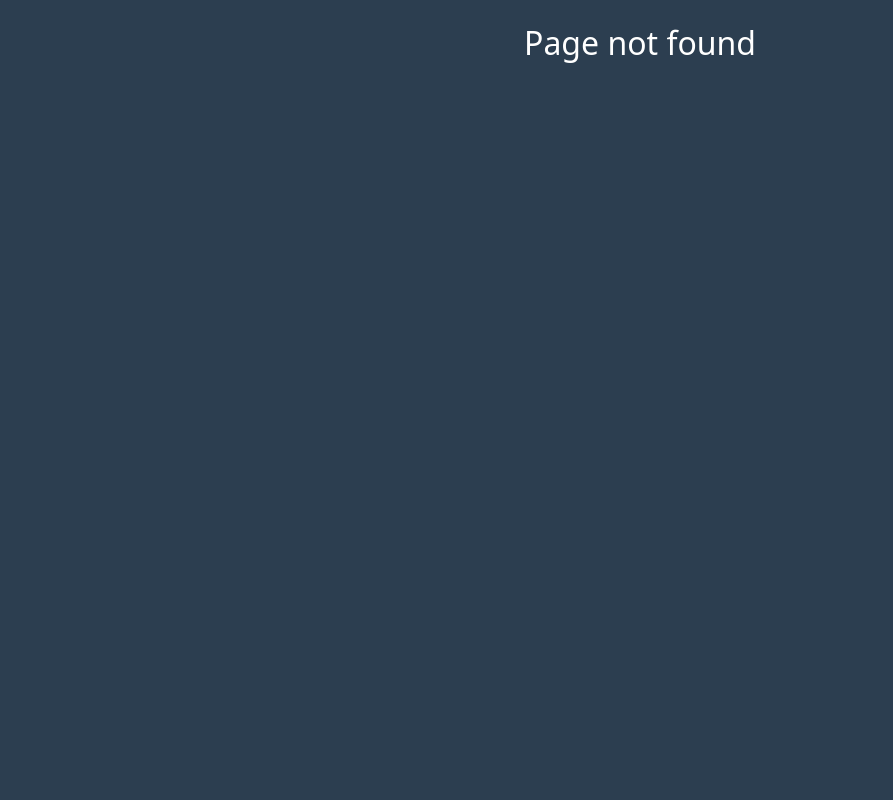
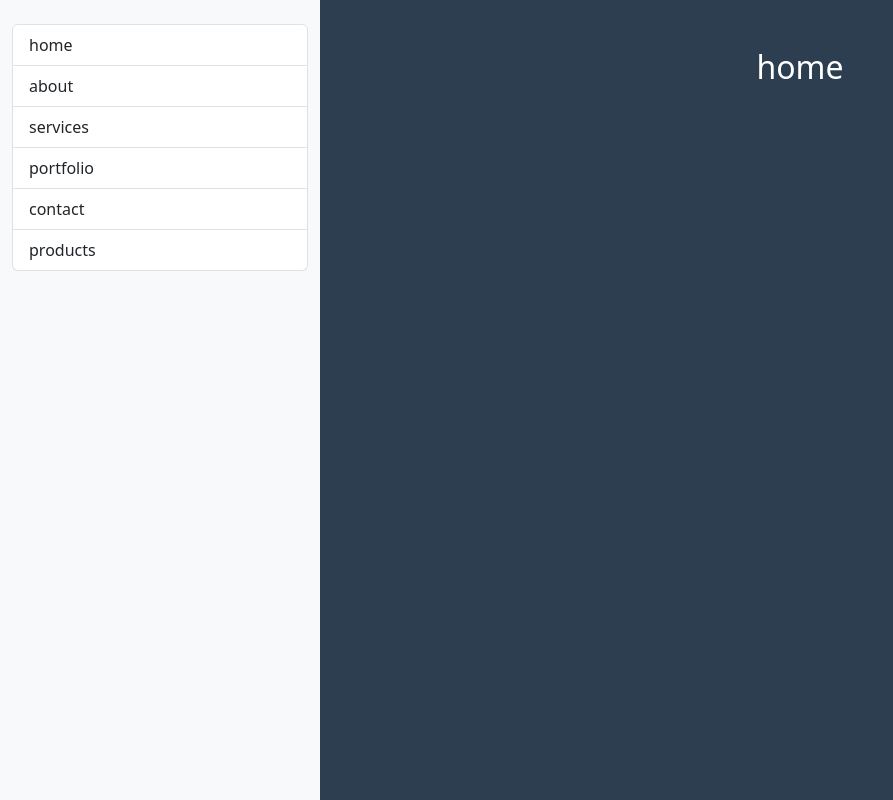
Before and after one commit to donCelis/project_react, a React (Vite) app: page /dashboard/home in a window 1280 px wide. Before the commit this address led to /404. Shown: the whole page, without its empty margins (0-893 px from the left). Built offline with nearby package versions, Linux system fonts and the light colour scheme.

Commit message:
crear rutas aninadas y uso de Outlet

```diff
--- a/src/Paths.jsx
+++ b/src/Paths.jsx
@@ -6,7 +6,11 @@ import FormHandle from './docs/FormHandle'
 import Countries from './pages/Countries'
 import Country from './pages/Country'
 
+import Dashboard from './docs/Dashboard'
+import { demoRoutes } from './config'
+
 export default function Paths () {
+  const demoIndex = demoRoutes[0].path
   return (
     <Routes>
       <Route path='/' element={<Navigate to='/countries' replace />} />
@@ -16,6 +20,17 @@ export default function Paths () {
       <Route path='*' element={<Navigate to='/404' />} />
       {/* Docs */}
       <Route path='/form' element={<FormHandle />} />
+      <Route path='/dashboard' element={<Dashboard />}>
+        {/* <Route index element={<RenderComp text='dashboard' />} /> */}
+        <Route index element={<Navigate to={demoIndex} />} />
+        {demoRoutes.map((item, key) => (
+          <Route
+            key={key}
+            path={item.path}
+            element={<RenderComp text={item.path} />}
+          />
+        ))}
+      </Route>
     </Routes>
   )
 }
--- a/src/config.js
+++ b/src/config.js
@@ -1 +1,22 @@
 export const getApiURL = (str) => 'https://restcountries.com/v3.1' + str
+
+export const demoRoutes = [
+  {
+    path: 'home'
+  },
+  {
+    path: 'about'
+  },
+  {
+    path: 'services'
+  },
+  {
+    path: 'portfolio'
+  },
+  {
+    path: 'contact'
+  },
+  {
+    path: 'products'
+  }
+]
--- /dev/null
+++ b/src/docs/Dashboard.jsx
@@ -0,0 +1,29 @@
+import { Link, Outlet } from 'react-router-dom'
+import { demoRoutes } from '../config'
+
+export default function Dashboard () {
+  return (
+    <section className='container-fluid'>
+      <div className='row vh-100'>
+        <div className='col-md-3 bg-light'>
+          <aside className='list-group py-4'>
+            {demoRoutes.map((a, key) => (
+              <Link
+                key={key}
+                className='list-group-item'
+                to={`/dashboard/${a.path}`}
+              >
+                {a.path}
+              </Link>
+            ))}
+          </aside>
+        </div>
+        <div className='col-md-9'>
+          <main className='p-4 text-white'>
+            <Outlet />
+          </main>
+        </div>
+      </div>
+    </section>
+  )
+}
```
